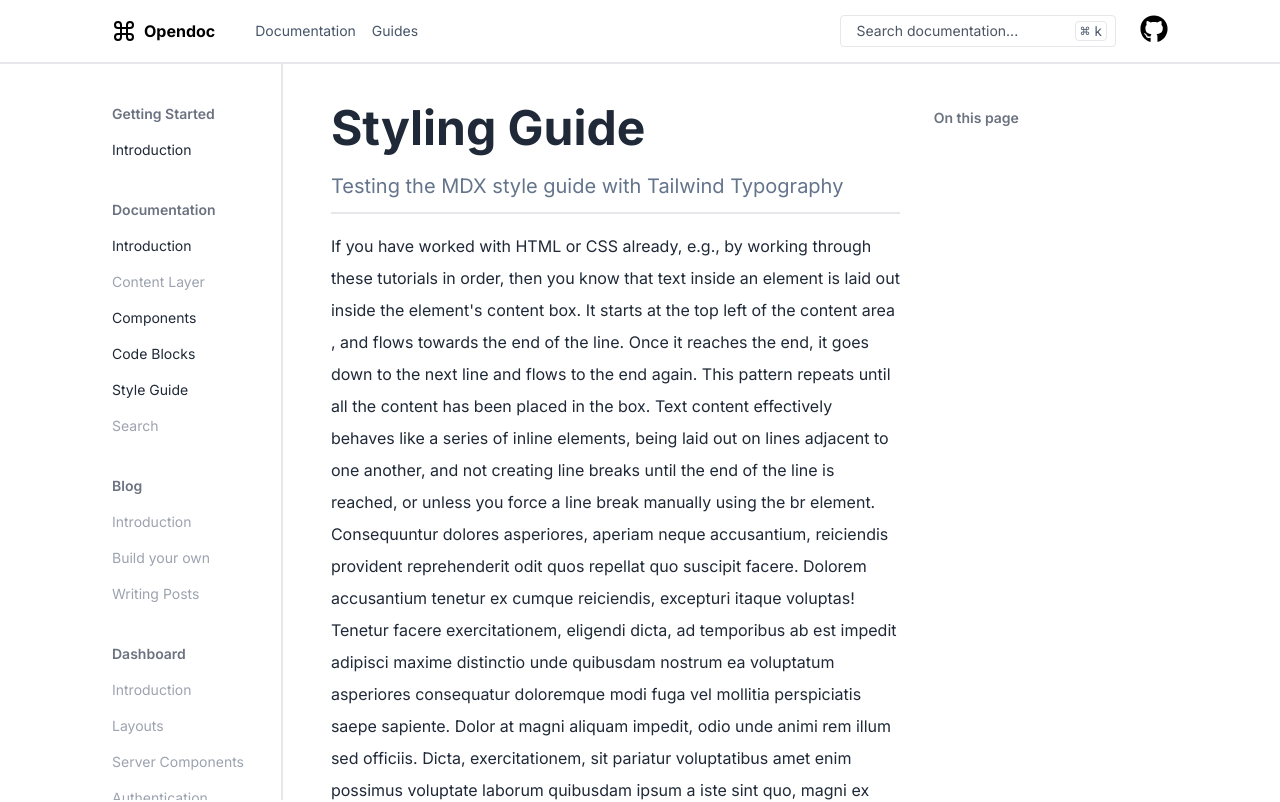
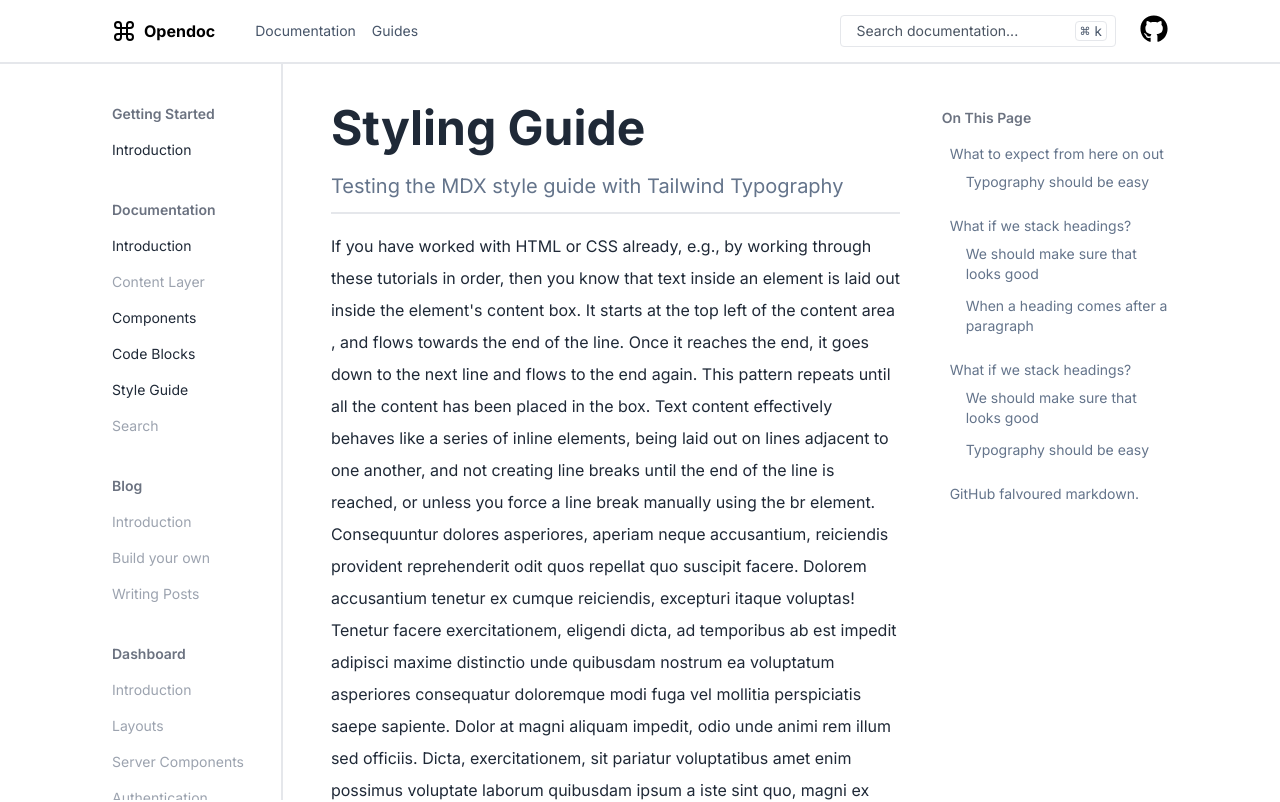
Before and after one commit to nisabmohd/Opendoc, a Next.js app: page /docs in a window 1280 px wide. Shown: the top 802 px of the page. Built offline with nearby package versions, Linux system fonts and the light colour scheme.

Commit message:
sidebar for markdown added

```diff
--- a/src/app/components/leftbar.tsx
+++ b/src/app/components/leftbar.tsx
@@ -12,7 +12,7 @@ export default function Leftbar(props: LeftbarProps) {
                         <h2 className="text-sm font-semibold mb-4 text-gray-500">{item.name}</h2>
                         <div className="children flex flex-col gap-4">
                             {item.child.map(child => {
-                                return child.link ? <Link key={item.slug + child.link} className="text-sm text-gray-800 " href={`/${item.slug}/${child.link}`}>{child.name}</Link> : <span key={item.slug + child.name} className="text-sm text-gray-400 cursor-not-allowed">{child.name}</span>
+                                return child.link ? <Link key={item.slug + child.link} className="text-sm text-gray-800 " href={`/docs/${item.slug}/${child.link}`}>{child.name}</Link> : <span key={item.slug + child.name} className="text-sm text-gray-400 cursor-not-allowed">{child.name}</span>
                             })}
                         </div>
                     </div>
--- a/src/app/docs/(docs)/[...slug]/page.tsx
+++ b/src/app/docs/(docs)/[...slug]/page.tsx
@@ -18,7 +18,8 @@ export default function () {
                 <div className="left-md leading-8" style={{ width: '68%' }}>
                     <h1 className="text-5xl font-bold my-5">Styling Guide</h1>
                     <p className="text-xl text-slate-500 w-full border-b-2 border-gray-200 pb-3 mb-4">Testing the MDX style guide with Tailwind Typography</p>
-                    If you have worked with HTML or CSS already, e.g., by working through these tutorials in order, then you know that text inside an element is laid out inside the element's content box. It starts at the top left of the content area , and flows towards the end of the line. Once it reaches the end, it goes down to the next line and flows to the end again. This pattern repeats until all the content has been placed in the box. Text content effectively behaves like a series of inline elements, being laid out on lines adjacent to one another, and not creating line breaks until the end of the line is reached, or unless you force a line break manually using the br element.
+                    If you have worked with HTML or CSS already, e.g., by working through these tutorials in order, then you know that text inside an element is laid out inside the element's content box.
+                    It starts at the top left of the content area , and flows towards the end of the line. Once it reaches the end, it goes down to the next line and flows to the end again. This pattern repeats until all the content has been placed in the box. Text content effectively behaves like a series of inline elements, being laid out on lines adjacent to one another, and not creating line breaks until the end of the line is reached, or unless you force a line break manually using the br element.
                     <Image
                         src="/styling-md.png"
                         alt="styling"
@@ -30,8 +31,42 @@ export default function () {
                     <br /><br />
                     Dolor, necessitatibus ipsum esse, error velit veritatis eaque similique cum dolorem nobis quidem libero illum, exercitationem natus distinctio debitis? Omnis repudiandae hic aperiam veniam doloremque id corrupti quia a inventore vero, numquam ab consectetur, commodi quae quasi rem suscipit nostrum laborum earum ut deleniti adipisci, dignissimos ratione. Est adipisci ratione, mollitia ab velit ullam aliquam voluptate porro. Explicabo necessitatibus quae quos praesentium nisi doloribus, ex pariatur impedit illum enim voluptate adipisci vel accusantium libero at, nesciunt quaerat rerum dignissimos animi distinctio repudiandae sunt est reprehenderit cumque. Necessitatibus deleniti, modi inventore a possimus voluptates deserunt. Veritatis at nihil molestias corporis aliquam quis commodi eaque sit? Officiis excepturi vero, a repellendus provident laborum eveniet eligendi rem minima pariatur incidunt cumque saepe quasi, magni non dolor, nostrum quia enim! Provident molestias nisi voluptatem iusto deleniti, debitis omnis voluptatibus inventore aliquid tempore ad qui minima maiores consequuntur autem! Blanditiis perferendis reiciendis esse totam explicabo obcaecati aliquid soluta impedit inventore! Voluptatibus illo quam natus voluptatum quia sint fuga voluptate error,
                 </div>
-                <div className="right-md pt-6" style={{ width: '28%' }}>
-                    <h2 className="text-sm font-semibold mb-4 text-gray-500">On this page</h2>
+                <div className="right-md pt-6 sticky top-20 z-20 h-[calc(100vh-4rem)] overflow-y-auto pb-8 pl-2" style={{ width: '28%' }}>
+                    <h2 className="text-sm font-semibold mb-2 text-gray-500">On This Page</h2>
+                    <div className="text-slate-500 text-sm py-2 ml-2">
+                        <h2>
+                            What to expect from here on out
+                        </h2>
+                        <div className="child-topics ml-4 my-2 flex flex-col gap-3">
+                            <span>Typography should be easy</span>
+                        </div>
+
+                    </div>
+                    <div className="text-slate-500 text-sm py-2 ml-2">
+                        <h2 className="mb-2">
+                            What if we stack headings?
+                        </h2>
+                        <div className="child-topics ml-4 my-2 flex flex-col gap-3">
+                            <span>We should make sure that looks good</span>
+                            <span>When a heading comes after a paragraph</span>
+                        </div>
+
+                    </div>
+                    <div className="text-slate-500 text-sm py-2 ml-2">
+                        <h2 className="mb-2">
+                            What if we stack headings?
+                        </h2>
+                        <div className="child-topics ml-4 my-2 flex flex-col gap-3">
+                            <span>We should make sure that looks good</span>
+                            <span>Typography should be easy</span>
+                        </div>
+
+                    </div>
+                    <div className="text-slate-500 text-sm py-2 ml-2">
+                        <h2 className="mb-2">
+                            GitHub falvoured markdown.
+                        </h2>
+                    </div>
                 </div>
             </div>
 
```
